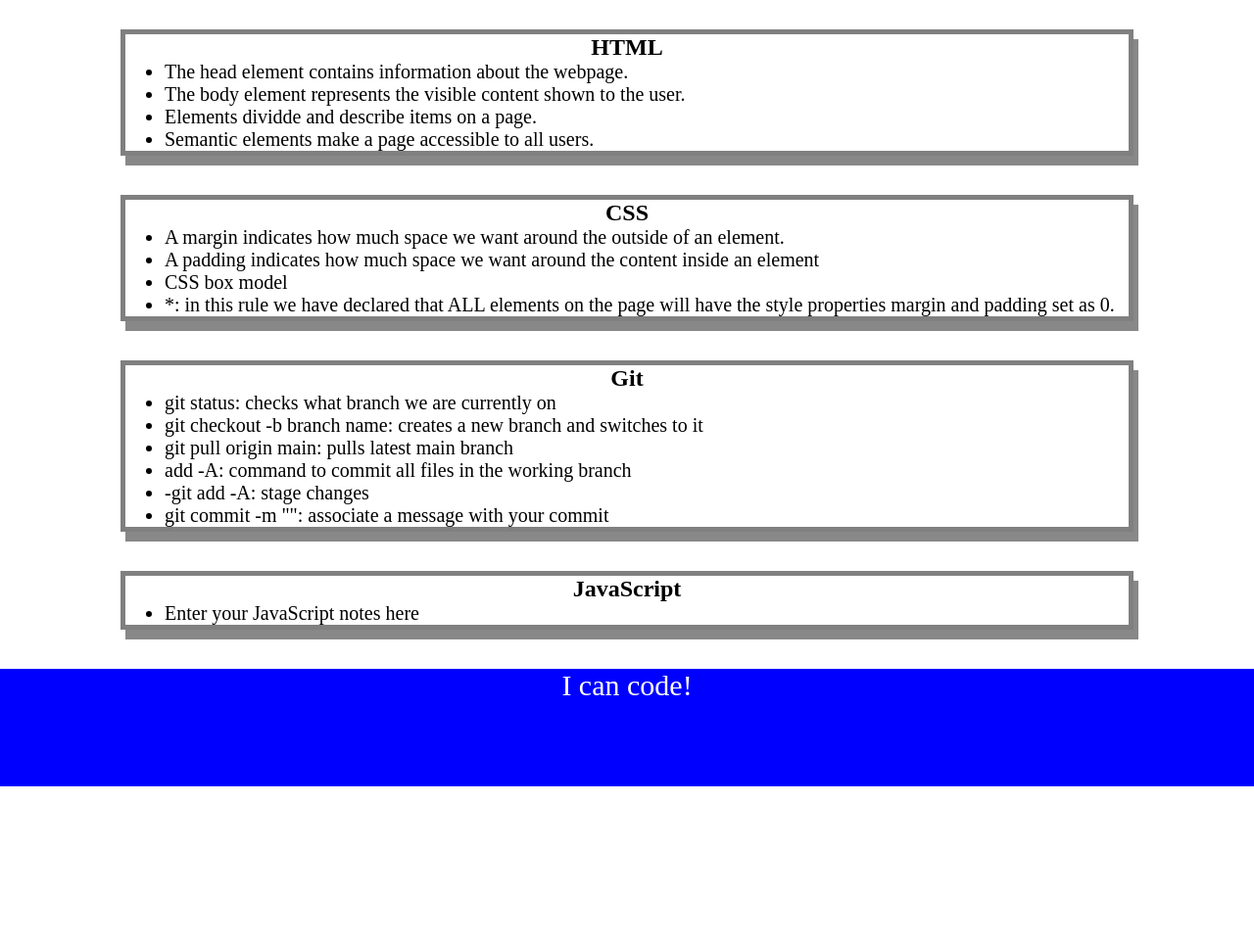
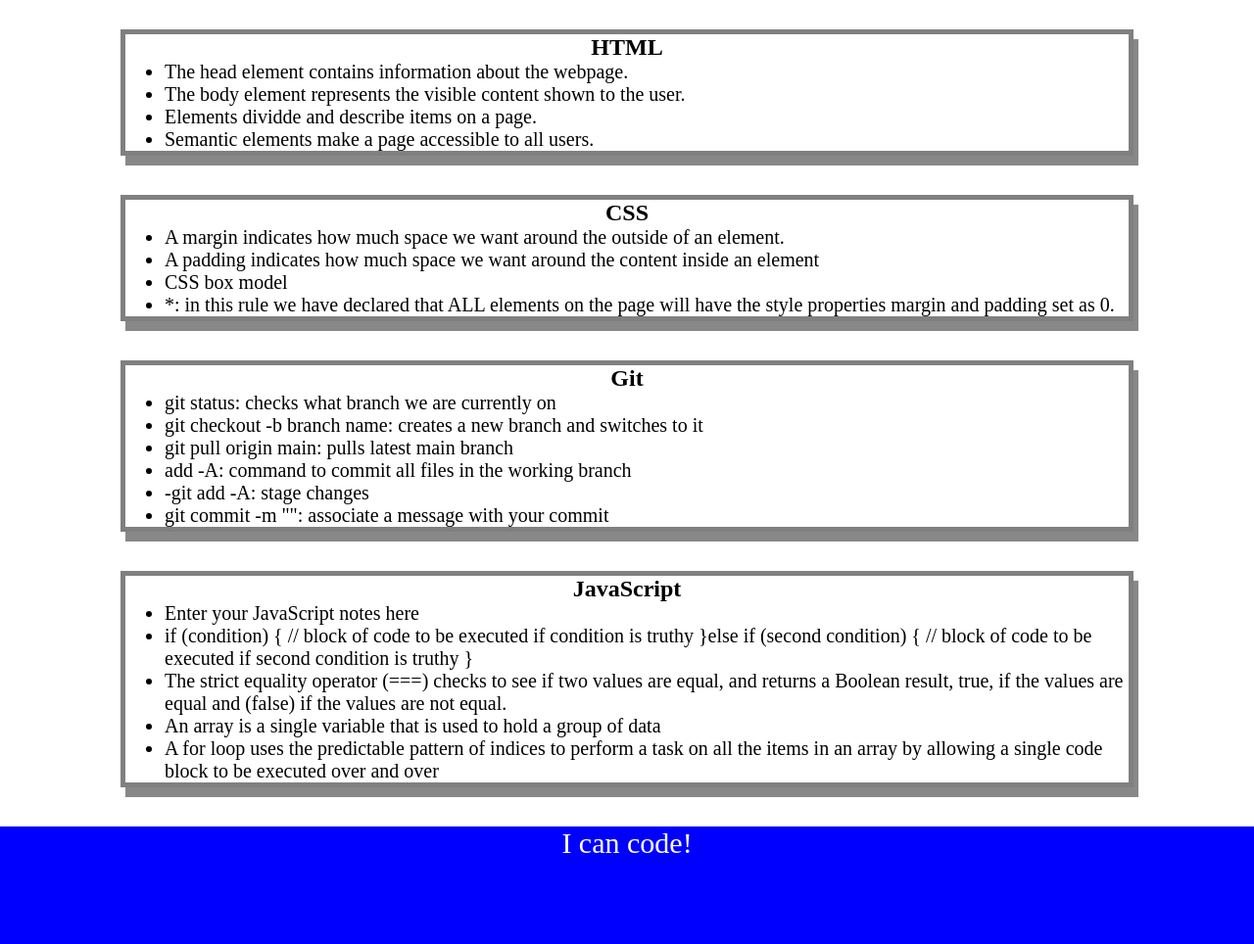
Before and after one commit to kris-ramirez/prework-study-guide, a plain HTML site: page prework-study-guide/index.html in a window 1280 px wide. Shown: the part 130-1094 px from the top of the page at 98% size. Before the commit the page ends 933 px from the top, so only its background shows below. Drawn offline with Linux system fonts and the light colour scheme.

Commit message:
your message here>

```diff
--- /dev/null
+++ b/prework-study-guide/assets/script.js
@@ -0,0 +1,18 @@
+var topics = ['HTML', 'CSS', 'Git', 'Javascript'];
+
+for(var x = 0; x < topics.length; x++) {
+    console.log(topics[x]);
+}
+/*
+if (topic === 'HTML') {
+  console.log("Let's study HTML!");
+} else if (topic === 'CSS') {
+  console.log("Let's study CSS!");
+} else if (topic === 'Git') {
+  console.log("Let's study Git!");
+} else if (topic === 'JavaScript') {
+  console.log("Let's study JavaScript!");
+} else {
+  console.log('Please try again!');
+}
+*/
--- a/prework-study-guide/index.html
+++ b/prework-study-guide/index.html
@@ -11,6 +11,7 @@
     <header id="top">
       <h1>Prework Study Guide</h1>
       <img src="./assets/bowtie-cat.png" alt="Profile image of cat wearing a bow tie." />
+      <h2>✨ Open the Console to See What's Happening ✨</h2>
     </header>
     <main>
       <section class="card" id="html-setcion">
@@ -46,12 +47,21 @@
         <h2>JavaScript</h2>
         <ul>
           <li>Enter your JavaScript notes here</li>
-        </ul>
+          <li>if (condition) {
+            // block of code to be executed if condition is truthy
+           }else if (second condition) {
+            // block of code to be executed if second condition is truthy
+         }</li>
+         <li>The strict equality operator (===) checks to see if two values are equal, and returns a Boolean result, true, if the values are equal and (false) if the values are not equal.</li>
+        <li>An array is a single variable that is used to hold a group of data</li>
+      <li>A for loop uses the predictable pattern of indices to perform a task on all the items in an array by allowing a single code block to be executed over and over</li>
+      </ul>
       </section>
     </main>
 
     <footer>
       <p>I can code!</p>
     </footer>
+    <script src="./assets/script.js"></script>
   </body>
 </html>
```
